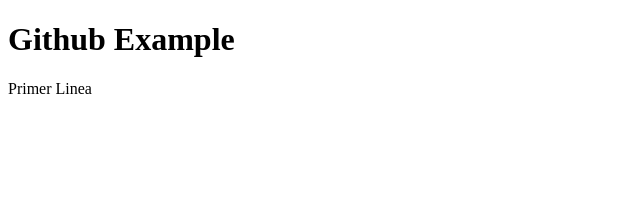
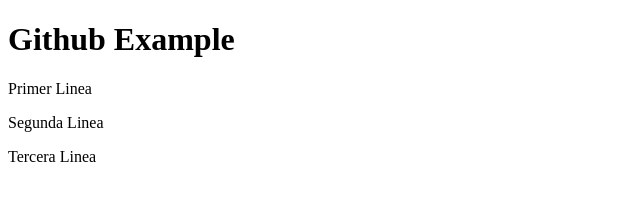
Before and after one commit to Vickthor3T/ejemplogit2, a plain HTML site: page index.html in a window 1280 px wide. Shown: the whole page, without its empty margins (0-640 px from the left). Drawn offline with Linux system fonts and the light colour scheme.

Commit message:
agregue mas lineas de codigo

```diff
--- a/index.html
+++ b/index.html
@@ -10,6 +10,9 @@
 <body>
     <h1>Github Example</h1>
     <p>Primer Linea</p>
+    <p>Segunda Linea</p>
+    <p>Tercera Linea</p>
+
 </body>
 
 </html>
```
